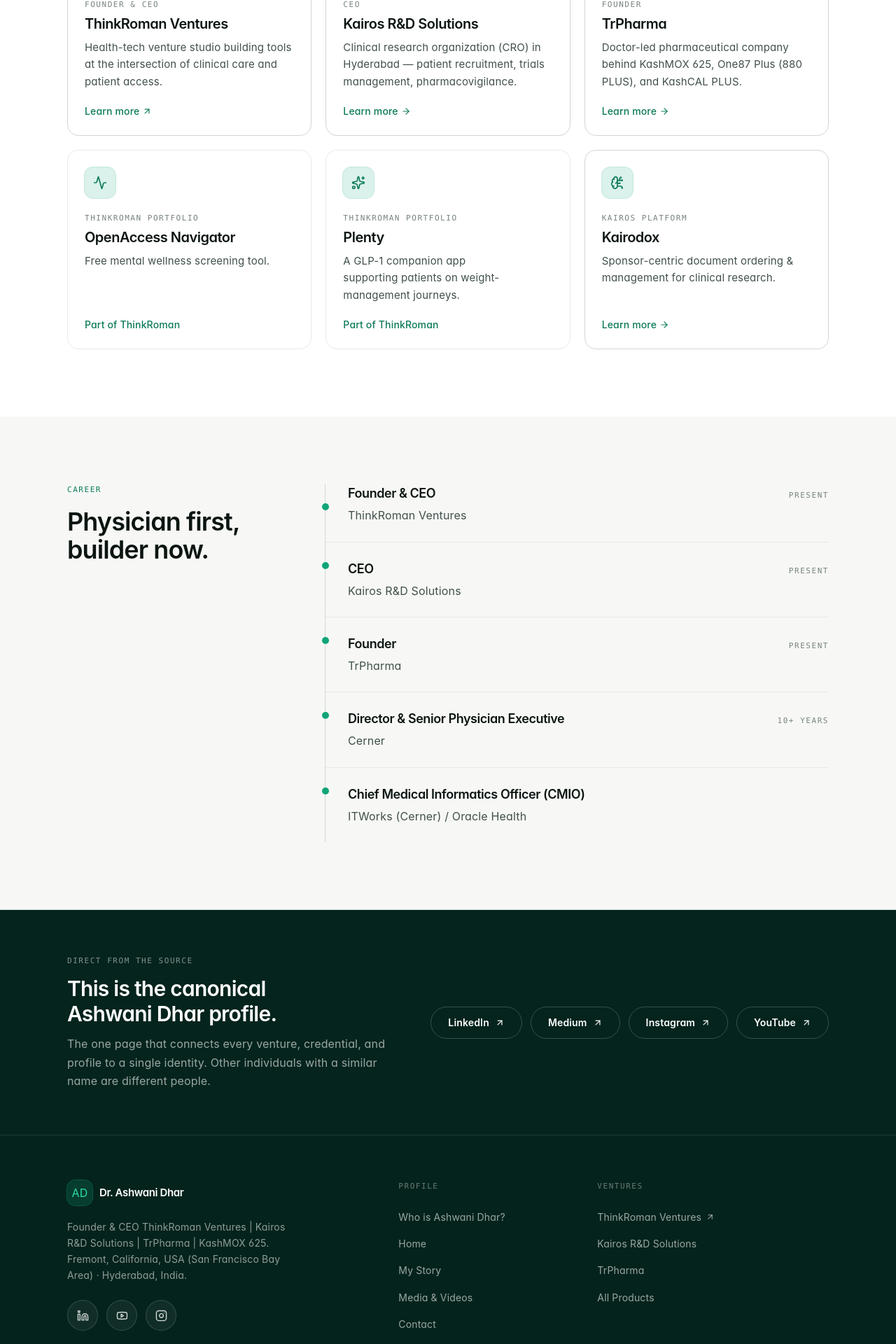
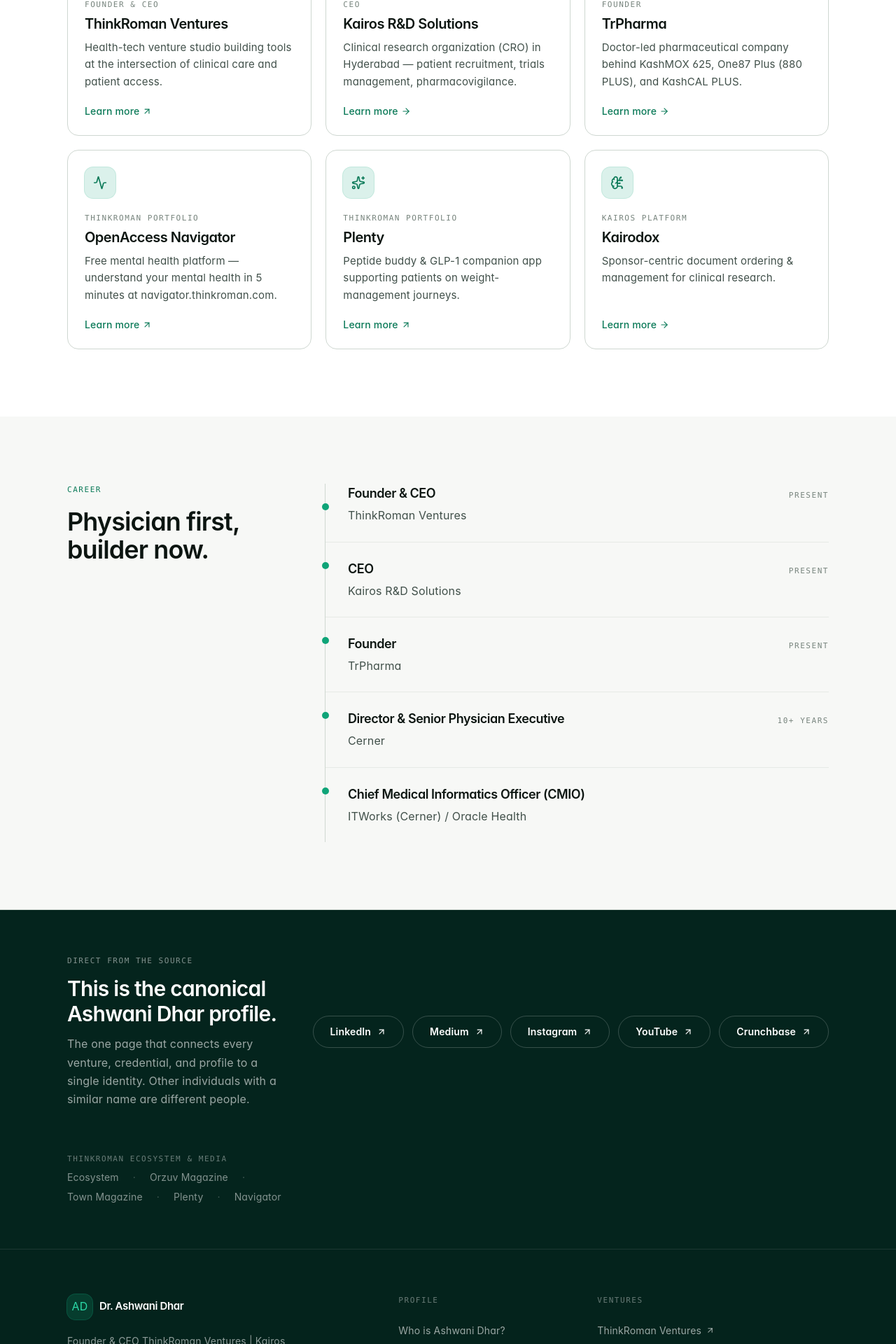
Before and after one commit to thinkRoman/about-dr-ashwani-dhar-, a Next.js app: page /ashwani-dhar in a window 1280 px wide. Shown: the part 2406-4326 px from the top of the page at 70% size. Built offline with nearby package versions, Linux system fonts and the light colour scheme.

Commit message:
feat: link Crunchbase, magazines, and full ThinkRoman ecosystem in schema and hub

```diff
--- a/app/ashwani-dhar/page.tsx
+++ b/app/ashwani-dhar/page.tsx
@@ -49,17 +49,17 @@ const portfolio = [
     icon: Activity,
     name: "OpenAccess Navigator",
     role: "ThinkRoman portfolio",
-    desc: "Free mental wellness screening tool.",
-    href: null,
-    external: false,
+    desc: "Free mental health platform — understand your mental health in 5 minutes at navigator.thinkroman.com.",
+    href: LINKS.openaccess,
+    external: true,
   },
   {
     icon: Sparkles,
     name: "Plenty",
     role: "ThinkRoman portfolio",
-    desc: "A GLP-1 companion app supporting patients on weight-management journeys.",
-    href: null,
-    external: false,
+    desc: "Peptide buddy & GLP-1 companion app supporting patients on weight-management journeys.",
+    href: LINKS.plenty,
+    external: true,
   },
   {
     icon: BrainCircuit,
@@ -334,6 +334,21 @@ export default function AshwaniDharHub() {
                 <Link href={SOCIAL.youtube} target="_blank" rel="noopener noreferrer" className="inline-flex items-center gap-2 rounded-full border border-white/20 px-6 py-3 text-sm font-semibold text-white transition-colors hover:border-signal-bright hover:text-signal-bright">
                   YouTube <ArrowUpRight size={14} />
                 </Link>
+                <Link href={SOCIAL.crunchbase} target="_blank" rel="noopener noreferrer" className="inline-flex items-center gap-2 rounded-full border border-white/20 px-6 py-3 text-sm font-semibold text-white transition-colors hover:border-signal-bright hover:text-signal-bright">
+                  Crunchbase <ArrowUpRight size={14} />
+                </Link>
+              </div>
+              <div className="mt-6 flex flex-wrap items-center gap-x-5 gap-y-2 text-sm text-white/50">
+                <span className="eyebrow text-white/40">ThinkRoman ecosystem &amp; media</span>
+                <Link href={LINKS.ecosystem} target="_blank" rel="noopener noreferrer" className="transition-colors hover:text-signal-bright">Ecosystem</Link>
+                <span className="text-white/25">·</span>
+                <Link href={LINKS.orzuvMagazine} target="_blank" rel="noopener noreferrer" className="transition-colors hover:text-signal-bright">Orzuv Magazine</Link>
+                <span className="text-white/25">·</span>
+                <Link href={LINKS.townMagazine} target="_blank" rel="noopener noreferrer" className="transition-colors hover:text-signal-bright">Town Magazine</Link>
+                <span className="text-white/25">·</span>
+                <Link href={LINKS.plenty} target="_blank" rel="noopener noreferrer" className="transition-colors hover:text-signal-bright">Plenty</Link>
+                <span className="text-white/25">·</span>
+                <Link href={LINKS.navigator} target="_blank" rel="noopener noreferrer" className="transition-colors hover:text-signal-bright">Navigator</Link>
               </div>
             </div>
           </div>
--- a/app/layout.tsx
+++ b/app/layout.tsx
@@ -131,6 +131,15 @@ const entityGraph = {
         "https://www.instagram.com/trpharma187",
         "https://www.instagram.com/tr.thinkroman",
         "https://medium.com/@ashdhar",
+        "https://www.crunchbase.com/person/ashwani-dhar-fe3e",
+        // Online Magazines & Media
+        "https://orzuv.thinkroman.com",
+        "https://town.thinkroman.com",
+        "https://usa.thinkroman.com/ecosystem",
+        // Ventures & Tools
+        "https://www.itsplenty.app",
+        "https://navigator.thinkroman.com",
+        "https://openaccess.thinkroman.com",
         // Official Websites
         "https://thinkroman.com",
         "https://drashwanidhar.thinkroman.com",
--- a/lib/seo.ts
+++ b/lib/seo.ts
@@ -32,6 +32,7 @@ export const SOCIAL = {
   instagram: "https://www.instagram.com/trpharma187",
   thinkRomanInstagram: "https://www.instagram.com/tr.thinkroman",
   medium: "https://medium.com/@ashdhar",
+  crunchbase: "https://www.crunchbase.com/person/ashwani-dhar-fe3e",
 }
 
 export const HUB = {
@@ -52,6 +53,12 @@ export const LINKS = {
   doximity: "https://www.doximity.com",
   researchgate: "https://www.researchgate.net",
   scholar: "https://scholar.google.com",
+  ecosystem: "https://usa.thinkroman.com/ecosystem",
+  plenty: "https://www.itsplenty.app",
+  navigator: "https://navigator.thinkroman.com",
+  openaccess: "https://openaccess.thinkroman.com",
+  orzuvMagazine: "https://orzuv.thinkroman.com",
+  townMagazine: "https://town.thinkroman.com",
 }
 
 export const canonical = (path = "/") => `${BASE_URL}${path}`
```
